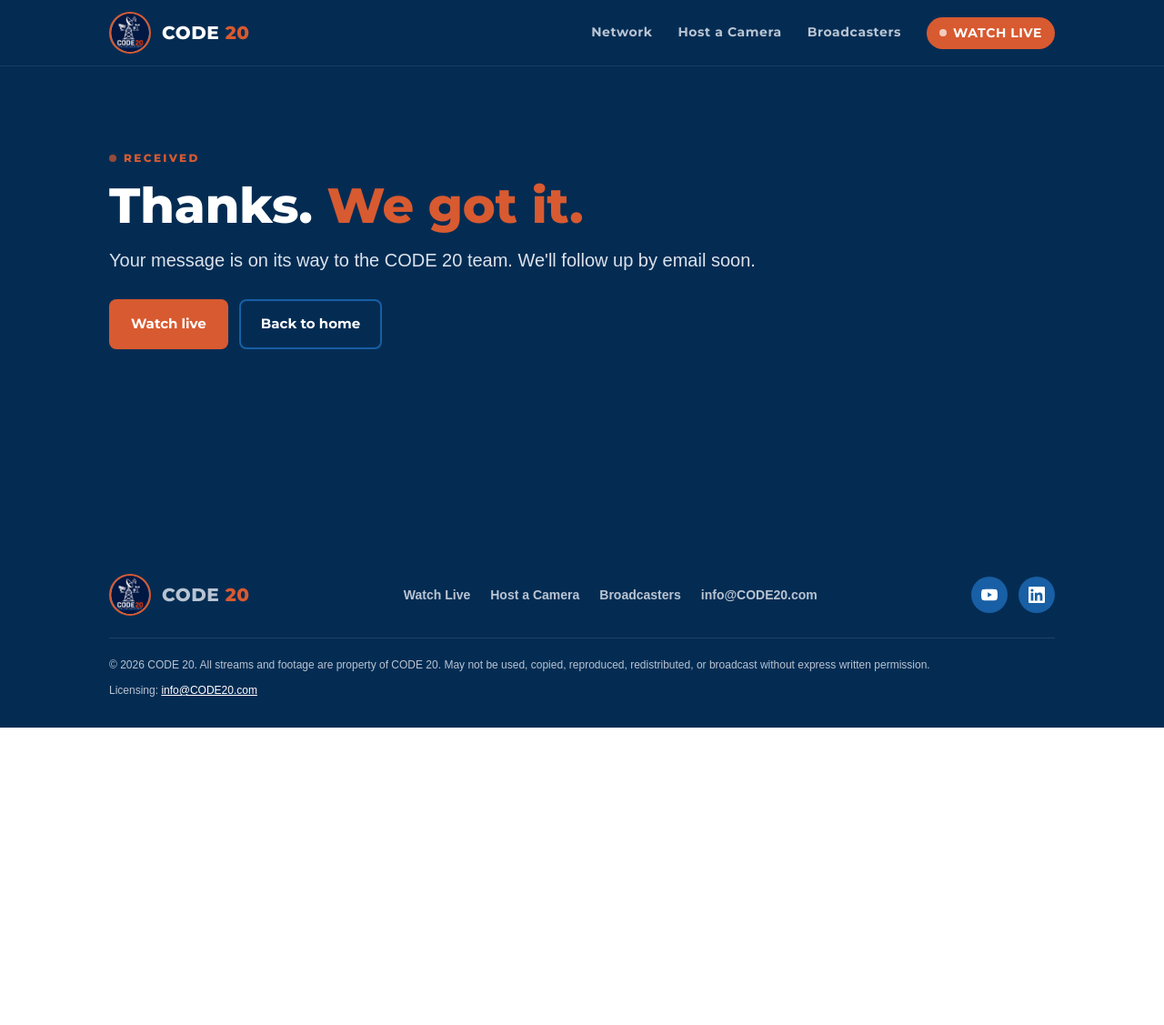
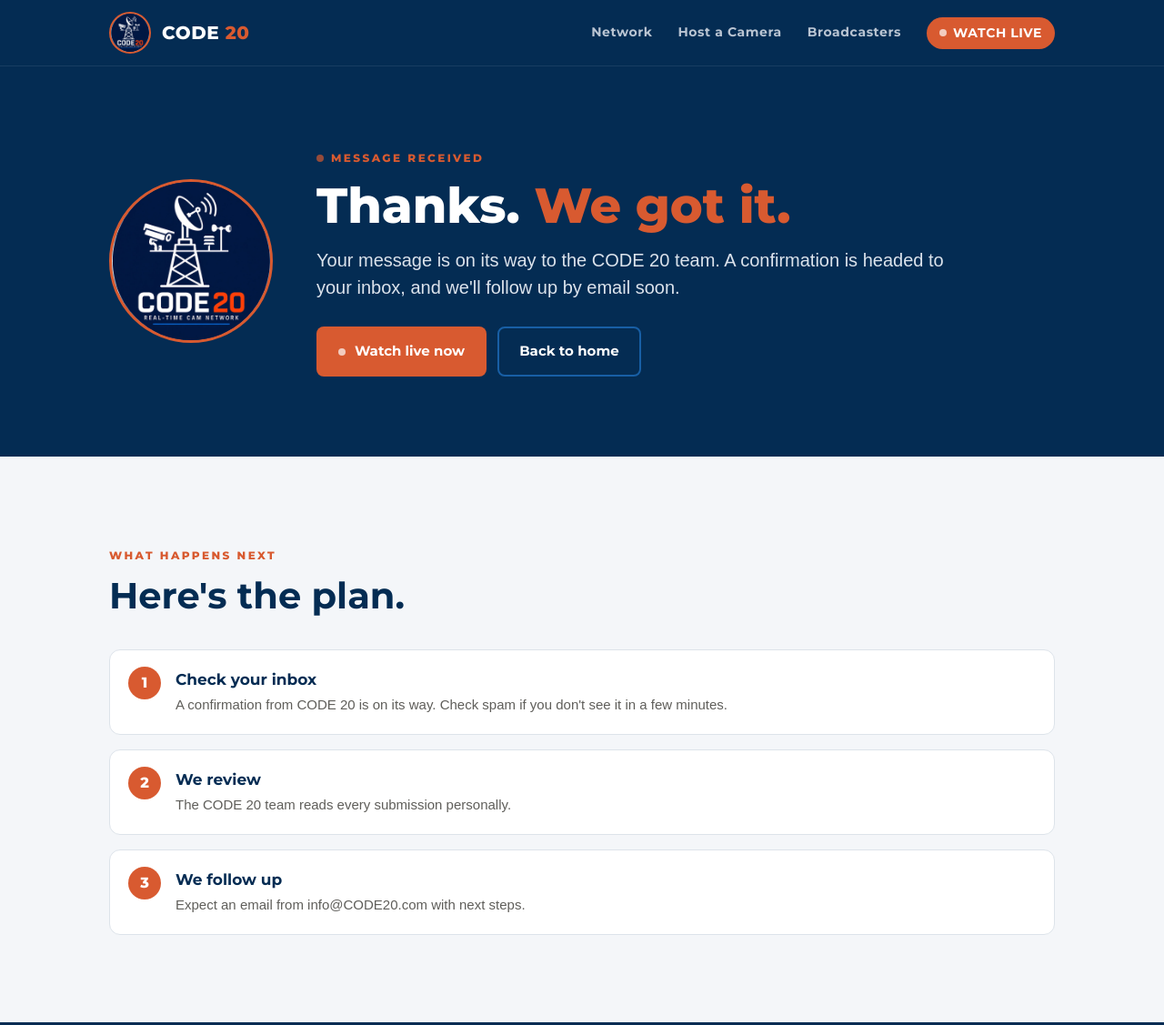
Before and after one commit to CODE20LIVE/code20-site, a plain HTML site: page thanks.html in a window 1280 px wide. Shown: the top 1127 px of the page at 91% size. Before the commit the page ends 800 px from the top, so only its background shows below. Drawn offline with Linux system fonts and the light colour scheme.

Commit message:
Update thanks.html with enhanced messaging and layout

```diff
--- a/thanks.html
+++ b/thanks.html
@@ -28,13 +28,31 @@
   </header>
 
   <section class="page-hero" style="flex:1">
-    <div class="wrap">
-      <span class="eyebrow"><span class="dot coral"></span>Received</span>
-      <h1>Thanks. <em>We got it.</em></h1>
-      <p>Your message is on its way to the CODE 20 team. We'll follow up by email soon.</p>
-      <div class="cta"><a class="btn coral" href="index.html#live">Watch live</a><a class="btn outline" href="index.html">Back to home</a></div>
+    <div class="wrap" style="display:grid;grid-template-columns:auto 1fr;gap:clamp(24px,4vw,48px);align-items:center">
+      <img src="logo.jpg" alt="CODE 20" style="width:clamp(110px,16vw,180px);border-radius:50%;border:3px solid var(--coral)">
+      <div>
+        <span class="eyebrow"><span class="dot coral"></span>Message received</span>
+        <h1 id="t-h">Thanks. <em>We got it.</em></h1>
+        <p id="t-p">Your message is on its way to the CODE 20 team. A confirmation is headed to your inbox, and we'll follow up by email soon.</p>
+        <div class="cta"><a class="btn coral" href="index.html#live"><span class="dot"></span> Watch live now</a><a class="btn outline" href="index.html">Back to home</a></div>
+      </div>
     </div>
   </section>
+  <section class="band paper">
+    <div class="wrap">
+      <div class="section-head"><span class="eyebrow">What happens next</span><h2>Here's the plan.</h2></div>
+      <ol class="steps" id="t-steps">
+        <li><h3>Check your inbox</h3><p>A confirmation from CODE 20 is on its way. Check spam if you don't see it in a few minutes.</p></li>
+        <li><h3>We review</h3><p>The CODE 20 team reads every submission personally.</p></li>
+        <li><h3>We follow up</h3><p>Expect an email from info@CODE20.com with next steps.</p></li>
+      </ol>
+    </div>
+  </section>
+<script>
+var f=new URLSearchParams(location.search).get('f');
+if(f==='host'){document.getElementById('t-h').innerHTML='Your view is <em>in the queue.</em>';document.getElementById('t-p').textContent='Thanks for offering your location. We\'ll review the sightline, access, power and connectivity, then follow up by email.';}
+if(f==='bc'){document.getElementById('t-h').innerHTML='Request <em>received.</em>';document.getElementById('t-p').textContent='Thanks for your licensing inquiry. We\'ll follow up with availability, delivery options and terms.';}
+</script>
 
   <footer>
     <div class="wrap">
```
